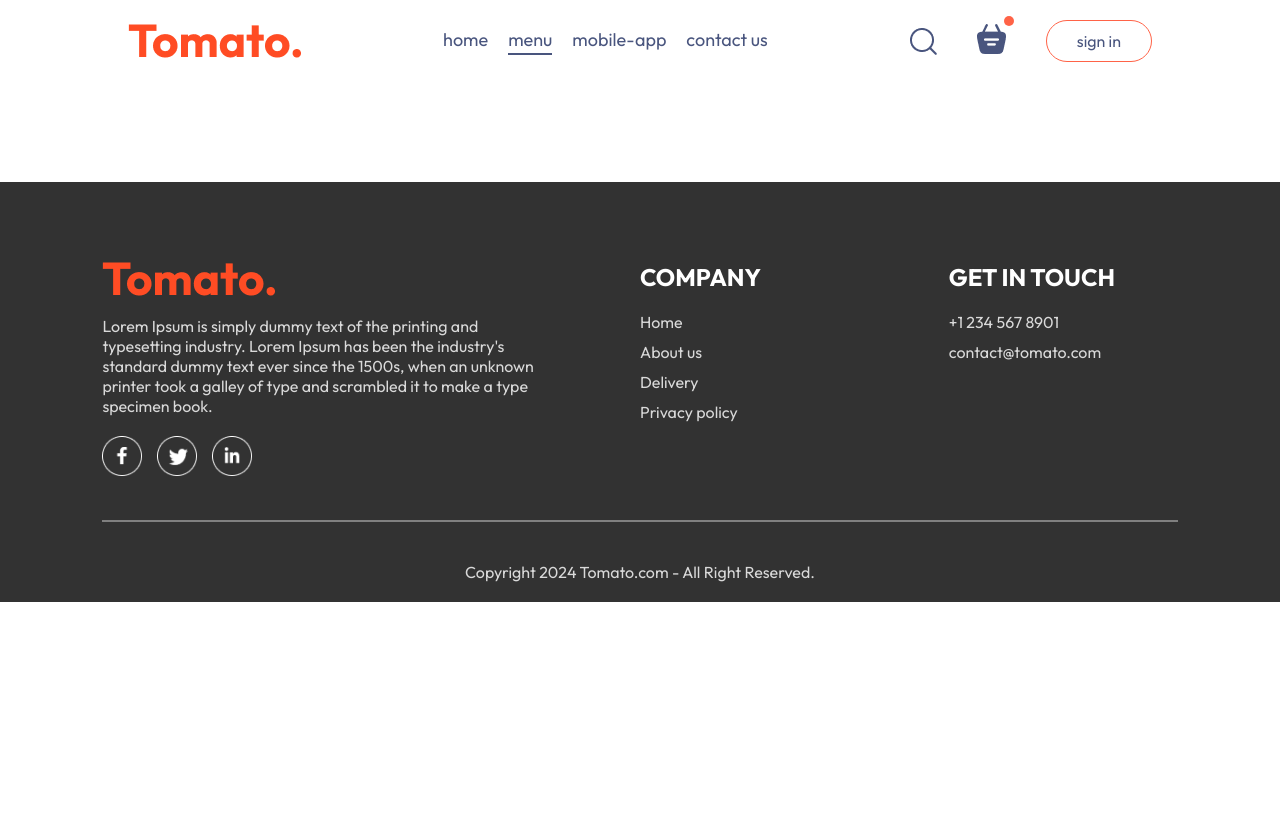
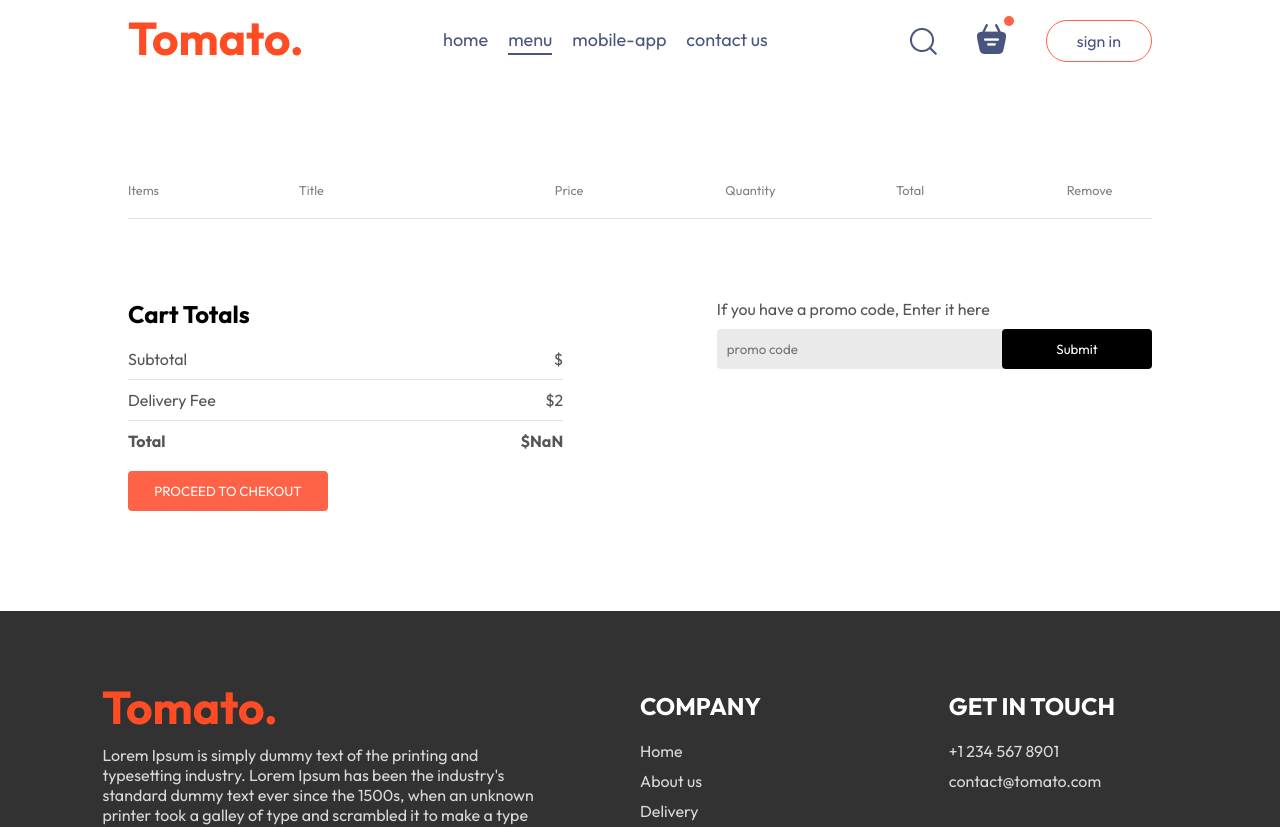
Before and after one commit to isra-bouzidi/Food-Del, a React (Vite) app in the folder frontend/: page /cart in a window 1280 px wide. Shown: the top 827 px of the page. Before the commit the page ends 800 px from the top, so only its background shows below. Built offline with nearby package versions, Linux system fonts and the light colour scheme.

Commit message:
create cart page

```diff
--- a/frontend/src/components/Navbar/Navbar.jsx
+++ b/frontend/src/components/Navbar/Navbar.jsx
@@ -1,15 +1,18 @@
-import React, {useState} from 'react'
+import React, {useContext, useState} from 'react'
 import './Navbar.css'
 import { assets } from '../../assets/assets'
 import { Link } from 'react-router-dom'
+import { StoreContext } from '../../context/StoreContext'
 
 const Navbar = ({setShowLogin}) => {
 
   const [menu,setMenu] = useState("menu");
 
+  const {getTotalCartAmount} = useContext(StoreContext);
+
   return (
     <div className='navbar'>
-      <img src={assets.logo} alt="" className="logo" />
+      <Link to='/'><img src={assets.logo} alt="" className="logo" /></Link>
       <ul className="navbar-menu">
         <Link to='/' onClick={()=>setMenu("home")} className={menu==="home"?"active":""}>home</Link>
         <a href='#explore-menu' onClick={()=>setMenu("menu")} className={menu==="menu"?"active":""}>menu</a>
@@ -19,8 +22,8 @@
       <div className="navbar-right">
         <img src={assets.search_icon} alt="" />
         <div className="navbar-search-icon">
-            <img src={assets.basket_icon} alt="" />
-            <div className="dot"></div>
+            <Link to='/cart'><img src={assets.basket_icon} alt="" /></Link>
+            <div className={getTotalCartAmount()===0?"":"dot"}></div>
             </div>
             <button onClick={()=>setShowLogin(true)}>sign in</button>
         </div>
--- a/frontend/src/context/StoreContext.jsx
+++ b/frontend/src/context/StoreContext.jsx
@@ -20,16 +20,25 @@
         setCartItems((prev)=>({...prev,[itemId]:prev[itemId]-1}))
     }
 
-    useEffect(()=>{
-        console.log(cartItems);
-    },[cartItems])
+    const getTotalCartAmount = () => {
+        let totalAmount = 0;
+        for(const item in cartItems)
+            {
+                if (cartItems[item]>0){
+                    let itemInfo = food_list.find((product)=>product._id === item);
+                    totalAmount += itemInfo.price* cartItems[item];
+                }
+                return totalAmount;
+            }
+    }
 
     const contextValue ={
         food_list,
         cartItems,
         setCartItems,
         addToCart,
-        removeFromCart
+        removeFromCart,
+        getTotalCartAmount
     }
 
     return(
--- a/frontend/src/pages/Cart/Cart.css
+++ b/frontend/src/pages/Cart/Cart.css
@@ -0,0 +1,90 @@
+.cart{
+    margin-top: 100px;
+}
+.cart-items-title{
+    display: grid;
+    grid-template-columns: 1fr 1.5fr 1fr 1fr 1fr 0.5fr;
+    align-items: center;
+    color: grey;
+    font-size: max(1vw,12px);
+}
+.cart-items-item{
+    margin: 10px 0px;
+    color: black;
+}
+.cart-items-item img{
+    width: 50px;
+}
+.cart hr{
+    height: 1px;
+    background-color: #e2e2e2;
+    border: none;
+}
+.cart-items-item .cross{
+    cursor: pointer;
+}
+.cart-bottom{
+    margin-top: 80px;
+    display: flex;
+    justify-content: space-between;
+    gap: max(12vw,20px);
+}
+.cart-total{
+    flex: 1;
+    display: flex;
+    flex-direction: column;
+    gap: 20px;
+}
+.cart-total-details{
+    display: flex;
+    justify-content: space-between;
+    color: #555;
+}
+.cart-total hr{
+    margin: 10px 0px;
+}
+.cart-total button{
+    border: none;
+    color: white;
+    background-color: tomato;
+    width: max(15vw,200px);
+    padding: 12px 0px;
+    border-radius: 4px;
+    cursor: pointer;
+}
+.cart-promocode{
+    flex: 1;
+}
+.cart-promocode p{
+    color: #555;
+}
+.cart-promocode-input{
+    margin-top: 10px;
+    display: flex;
+    justify-content: space-between;
+    align-items: center;
+    background-color: #eaeaea;
+    border-radius: 4px;
+}
+.cart-promocode-input input{
+    background-color: transparent;
+    border: none;
+    outline: none;
+    padding-left: 10px;
+}
+.cart-promocode-input button{
+    width: max(10vw,150px);
+    padding: 12px 5px;
+    background-color: black;
+    border: none;
+    color: white;
+    border-radius: 4px;
+}
+@media (max-width: 750px){
+    .cart-bottom{
+        flex-direction: column-reverse;
+    }
+    .cart-promocode{
+        justify-content: start;
+    }
+}
--- a/frontend/src/pages/Cart/Cart.jsx
+++ b/frontend/src/pages/Cart/Cart.jsx
@@ -1,10 +1,76 @@
-import React from 'react'
+import React, { useContext } from 'react'
 import './Cart.css'
+import { StoreContext } from '../../context/StoreContext';
+import { useNavigate } from 'react-router-dom';
 
 const Cart = () => {
+
+  const {cartItems,food_list,removeFromCart,getTotalCartAmount} = useContext(StoreContext);
+
+  const navigate = useNavigate();
+
   return (
-    <div>
-
+    <div className='cart'>
+      <div className="cart-items">
+        <div className="cart-items-title">
+          <p>Items</p>
+          <p>Title</p>
+          <p>Price</p>
+          <p>Quantity</p>
+          <p>Total</p>
+          <p>Remove</p>
+        </div>
+        <br />
+        <hr />
+        {food_list.map((item,index)=>{
+          if (cartItems[item._id] > 0) {
+            return (
+              <div key={item._id}>
+              <div className='cart-items-title cart-items-item'>
+                <img src={item.image} alt="" />
+                <p>{item.name}</p>
+                <p>${item.price}</p>
+                <p>{cartItems[item._id]}</p>
+                <p>{item.price * cartItems[item._id]}</p>
+                <p onClick={()=>removeFromCart(item._id)} className='cross'>x</p>
+              </div>
+              <hr />
+              </div>
+            )
+          }
+        })}
+      </div>
+      <div className="cart-bottom">
+        <div className="cart-total">
+          <h2>Cart Totals</h2>
+          <div>
+            <div className="cart-total-details">
+              <p>Subtotal</p>
+              <p>${getTotalCartAmount()}</p>
+            </div>
+            <hr />
+            <div className="cart-total-details">
+              <p>Delivery Fee</p>
+              <p>${getTotalCartAmount()===0?0:2}</p>
+            </div>
+            <hr />
+            <div className="cart-total-details">
+              <b>Total</b>
+              <b>${getTotalCartAmount()===0?0:getTotalCartAmount()+2}</b>
+            </div>
+          </div>
+          <button onClick={()=>navigate('/order')}> PROCEED TO CHEKOUT</button>
+        </div>
+        <div className="cart-promocode">
+          <div>
+            <p>If you have a promo code, Enter it here</p>
+            <div className='cart-promocode-input'>
+              <input type="text" placeholder='promo code' />
+              <button>Submit</button>
+            </div>
+          </div>
+        </div>
+      </div>
     </div>
   )
 }
--- a/frontend/src/pages/PlaceOrder/PlaceOrder.css
+++ b/frontend/src/pages/PlaceOrder/PlaceOrder.css
@@ -0,0 +1,35 @@
+.place-order{
+    display: flex;
+    align-items: start;
+    justify-content: space-between;
+    gap: 50px;
+    margin-top: 100px;
+}
+.place-order-left{
+    width: 100%;
+    max-width: max(30%,500px);
+}
+.place-order-left .title{
+    font-size: 30px;
+    font-weight: 600;
+    margin-bottom: 50px;
+}
+.place-order-left input{
+    margin-bottom: 15px;
+    width: 100%;
+    padding: 10px;
+    border: 1px solid #c5c5c5;
+    border-radius: 4px;
+    outline-color: tomato;
+}
+.place-order-left .multi-fields{
+    display: flex;
+    gap: 10px;
+}
+.place-order-right{
+    width: 100%;
+    max-width: max(40%,500px);
+}
+.place-order .cart-total button{
+    margin-top: 30px;
+}
--- a/frontend/src/pages/PlaceOrder/PlaceOrder.jsx
+++ b/frontend/src/pages/PlaceOrder/PlaceOrder.jsx
@@ -1,12 +1,56 @@
 import React from 'react'
 import './PlaceOrder.css'
+import { useContext } from 'react';
+import { StoreContext } from '../../context/StoreContext';
 
-const PmaceOrder = () => {
+const PlaceOrder = () => {
+
+  const {getTotalCartAmount} = useContext(StoreContext);
+
   return (
-    <div>
-
-    </div>
+    <form className='place-order'>
+      <div className="place-order-left">
+        <p className="title">Delivery Information</p>
+        <div className="multi-fields">
+          <input type="text" placeholder='First name' />
+          <input type="text" placeholder='Last name'/>
+        </div>
+        <input type="text" placeholder='Email adress'/>
+        <input type="text" placeholder='Street'/>
+        <div className="multi-fields">
+          <input type="text" placeholder='City' />
+          <input type="text" placeholder='State'/>
+        </div>
+        <div className="multi-fields">
+          <input type="text" placeholder='Zip code' />
+          <input type="text" placeholder='Country'/>
+        </div>
+        <input type="text" placeholder='Phone'/>
+      </div>
+      <div className="place-order-right">
+        <div className="cart-total">
+          <h2>Cart Totals</h2>
+          <div>
+            <div className="cart-total-details">
+              <p>Subtotal</p>
+              <p>${getTotalCartAmount()}</p>
+            </div>
+            <hr />
+            <div className="cart-total-details">
+              <p>Delivery Fee</p>
+              <p>${2}</p>
+            </div>
+            <hr />
+            <div className="cart-total-details">
+              <b>Total</b>
+              <b>${getTotalCartAmount()+2}</b>
+            </div>
+          </div>
+          <button> PROCEED TO PAYMENT</button>
+        </div>
+      </div>
+    </form>
   )
 }
 
-export default PmaceOrder
+export default PlaceOrder
```
